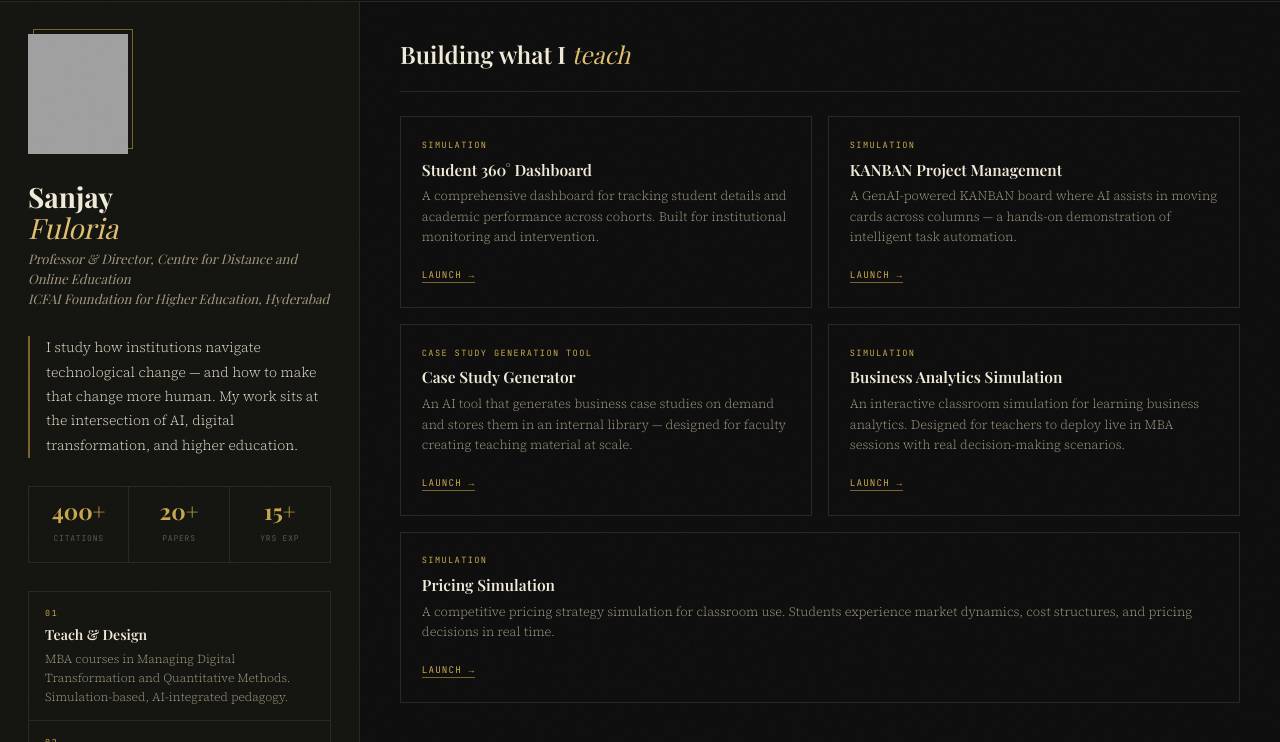
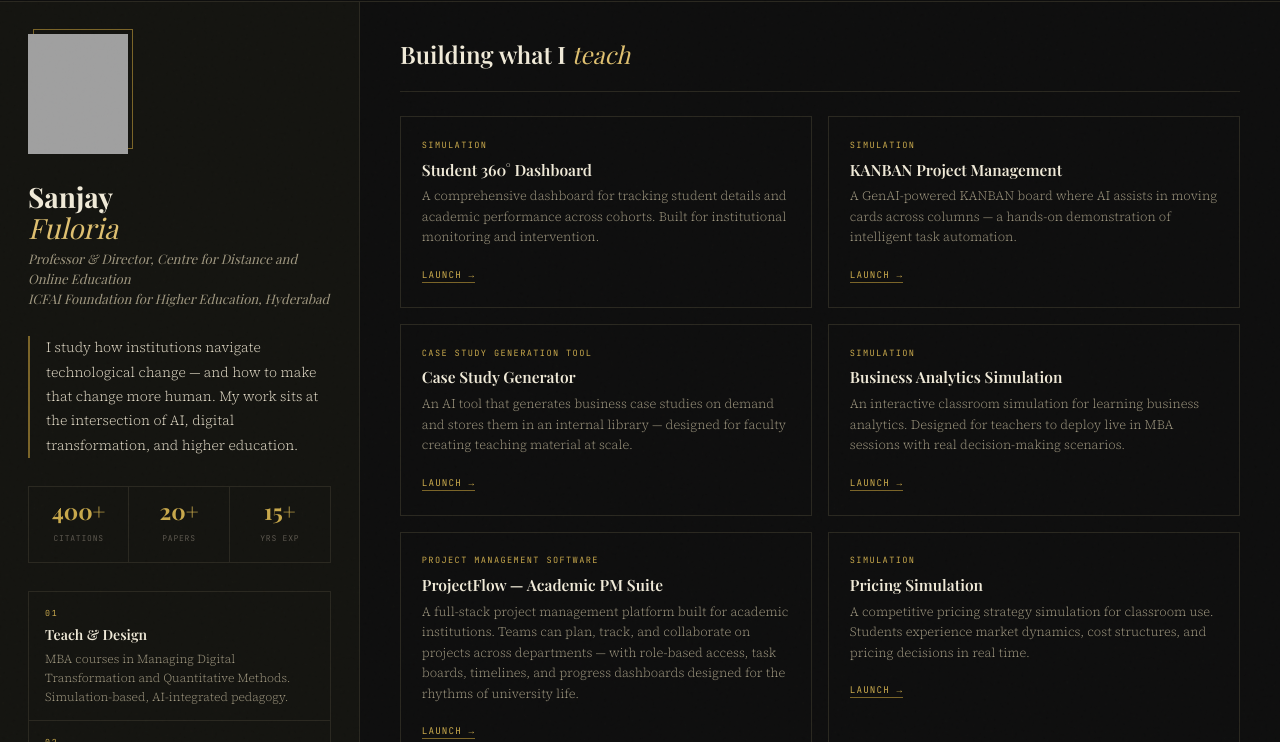
Before and after one commit to sanjayfuloria/sanjayfuloria-website, a plain HTML site: page index.html in a window 1280 px wide. Both pictures are taken after a click on the button "PROJECTS". Shown: the part 58-800 px from the top of the page. Drawn offline with nearby package versions, Linux system fonts and the light colour scheme; grey boxes are pictures that could not be loaded; a web font is replaced by a local one.

Commit message:
Add ProjectFlow academic PM software to projects

```diff
--- a/index.html
+++ b/index.html
@@ -371,7 +371,6 @@
       grid-template-columns: 1fr 1fr;
       gap: 1rem;
     }
-    .project-card:last-child:nth-child(odd) { grid-column: 1 / -1; }
     .project-card {
       border: 1px solid var(--rule);
       padding: 1.3rem;
@@ -777,6 +776,12 @@
             <a href="https://business-analytics-simulation-26ep5dn24.vercel.app/" target="_blank" rel="noopener" class="project-link">Launch →</a>
           </div>
           <div class="project-card">
+            <div class="project-tag">Project Management Software</div>
+            <div class="project-name">ProjectFlow — Academic PM Suite</div>
+            <p class="project-desc">A full-stack project management platform built for academic institutions. Teams can plan, track, and collaborate on projects across departments — with role-based access, task boards, timelines, and progress dashboards designed for the rhythms of university life.</p>
+            <a href="https://projectflow.sanjayfuloria.tech/login" target="_blank" rel="noopener" class="project-link">Launch →</a>
+          </div>
+          <div class="project-card">
             <div class="project-tag">Simulation</div>
             <div class="project-name">Pricing Simulation</div>
             <p class="project-desc">A competitive pricing strategy simulation for classroom use. Students experience market dynamics, cost structures, and pricing decisions in real time.</p>
```
